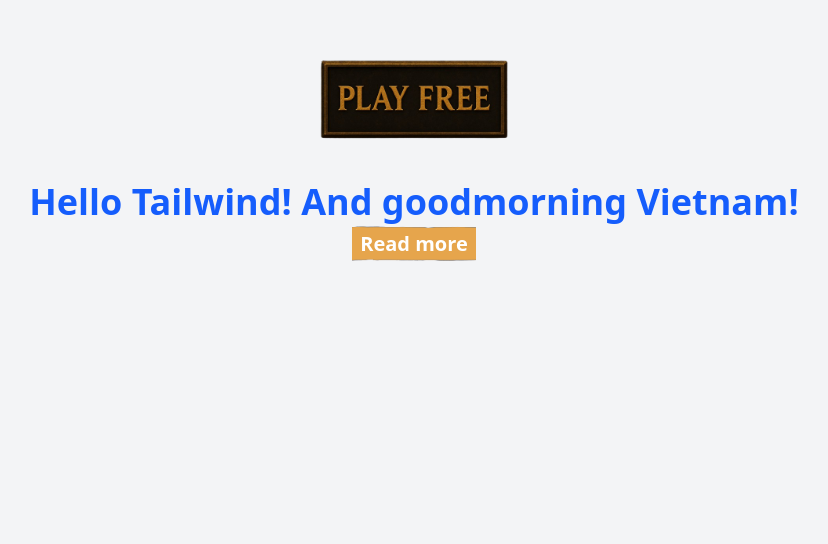
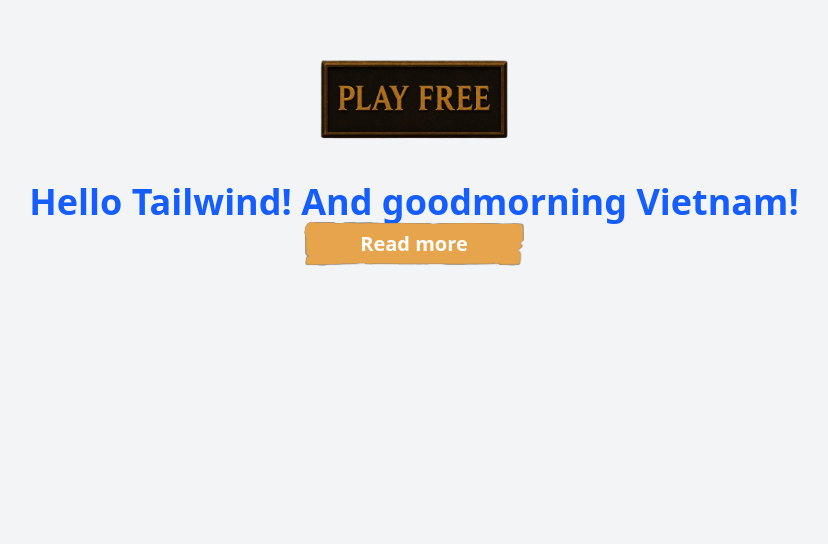
Before and after one commit to Endorze/Yahwehs-Creations, a Next.js app: page / in a window 1280 px wide. Shown: the part 256-800 px from the top of the page, without its empty margins (226-1054 px from the left). Built offline with nearby package versions, Linux system fonts and the light colour scheme; grey boxes are pictures that could not be loaded.

Commit message:
Update Button  styles

```diff
--- a/src/app/components/testfolder/Button/index.tsx
+++ b/src/app/components/testfolder/Button/index.tsx
@@ -6,12 +6,14 @@ interface ButtonProps {
 }
 
 const Button = (props: ButtonProps) => {
+  // This are default values for the button
   const { text = "Read more", href = "/" } = props;
   return (
-    <Link href={href}>
-      <div className="bg-[url('/images/orangebutton.png')] bg-cover bg-center bg-no-repeat text-xl text-white aspect-259/61 p-2 text-center hover:shadow-[0_0_10px_5px_rgba(255,165,0,0.5)] hover:scale-105 transition-all duration-300 cursor-pointer  font-bold  ">
-        {text}
-      </div>
+    <Link
+      href={href}
+      className="bg-[url('/images/orangebutton.png')] bg-cover bg-center bg-no-repeat text-xl text-white aspect-245/49 text-center hover:shadow-[0_0_10px_5px_rgba(255,165,0,0.5)] hover:scale-105 transition-all duration-300 cursor-pointer font-bold p-2 hover:bg-[rgba(255,165,0,0.5)]"
+    >
+      {text}
     </Link>
   );
 };
```
Also changed, not shown: public/images/orangebutton.png.
